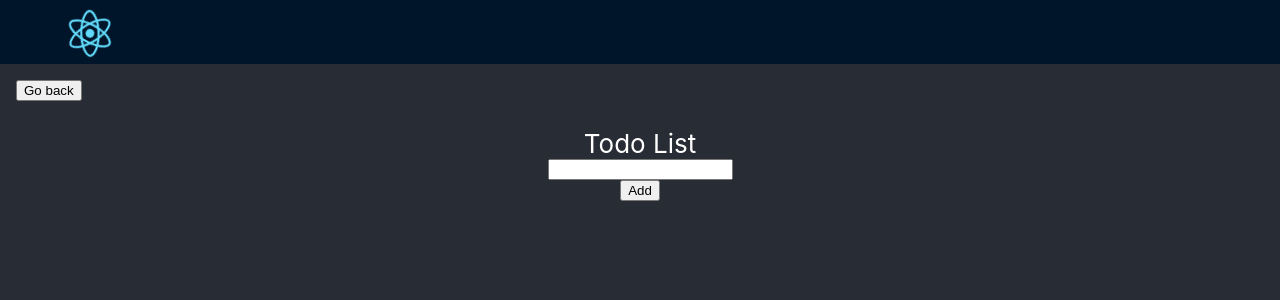
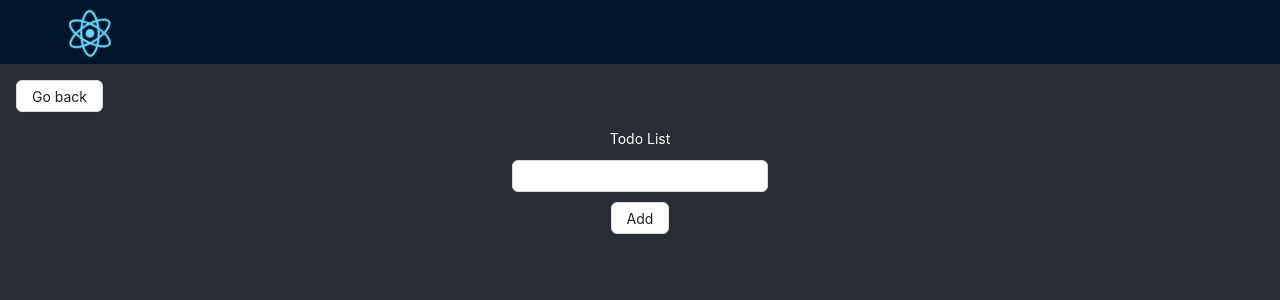
Before and after one commit to girgen2019/Forms_ToDos_API, a React (Create React App) app: page /todo in a window 1280 px wide. Shown: the top 300 px of the page. Built offline with nearby package versions, Linux system fonts and the light colour scheme.

Commit message:
feat: add styles

```diff
--- a/src/Components/Login.jsx
+++ b/src/Components/Login.jsx
@@ -78,7 +78,7 @@ export const Login = () => {
           <Input onChange={handleLoginEmail} style={{ marginBottom: '5px' }}/>
           <div style={{ marginBottom: '5px' }}>password</div>
           <Input onChange={handleLoginPassword} style={{ marginBottom: '5px' }}/>
-          <Button onClick={handleSubmit} style={{ marginTop: '15px' }}>Save</Button>
+          <Button onClick={handleSubmit} style={{ margin: '10px 0px' }}>Save</Button>
         </Form>
 
       {link && <NavLink to="/todo">token exist</NavLink>}
--- a/src/Components/ToDo.jsx
+++ b/src/Components/ToDo.jsx
@@ -1,19 +1,20 @@
 /** @format */
+import { Button, Form, Input } from 'antd';
 
-import { useState } from 'react';
+import { useRef, useState } from 'react';
 import { useNavigate } from 'react-router-dom';
 
 export const Todo = () => {
   const [todos, setTodos] = useState([]);
-  const [input, setInput] = useState()
+  const [input, setInput] = useState('');
+
+  const handleChangeInput = (e) => {
+    setInput(e.target.value);
+  };
 
   const handleAddTodos = () => {
-    setTodos([...todos,{id:Date.now(),title:input}])
-  }
-
-  const handleChangeInput = (e) => {
-    setInput(e.target.value)
-  }
+    setTodos([...todos, { id: Date.now(), title: input }]);
+  };
 
   const navigateToPrevios = useNavigate();
   const goBackToLogin = () => {
@@ -22,18 +23,32 @@ export const Todo = () => {
 
   return (
     <>
-      <button
-        style={{ position: 'fixed', top: '5rem', left: '1rem' }}
-        onClick={goBackToLogin}
-      >
-        Go back
-      </button>
-      <div>Todo List</div>
-      <input  onChange={handleChangeInput}/>
-      <button onClick={handleAddTodos}>Add</button>
-      <ul>{todos.map(todo => (
-        <li key={todo.id}>{todo.title}</li>
-      ))}</ul>
+      <Form className="App-form">
+        <Button
+          style={{ position: 'fixed', top: '5rem', left: '1rem' }}
+          onClick={goBackToLogin}
+        >
+          Go back
+        </Button>
+        <div>Todo List</div>
+        <Input onChange={handleChangeInput} style={{ margin: '10px 0px' }} />
+        <Button onClick={handleAddTodos}>Add</Button>
+        <ul style={{ padding: '0' }}>
+          {todos.map((todo, index) => {
+            index = index + 1;
+            return (
+              <li
+                key={todo.id}
+                style={{
+                  listStyle: 'none',
+                }}
+              >
+                <b>{index}</b> <i>{todo.title}</i>
+              </li>
+            );
+          })}
+        </ul>
+      </Form>
     </>
   );
 };
```
